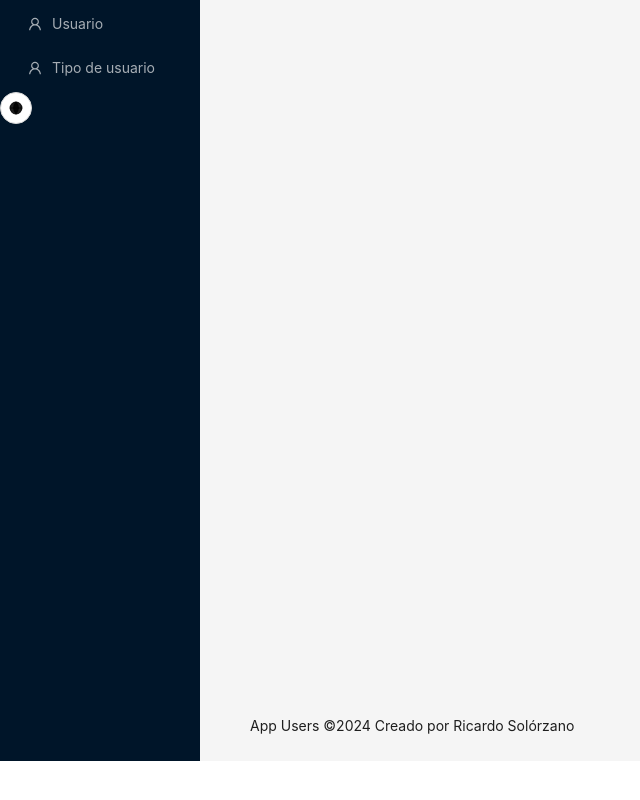
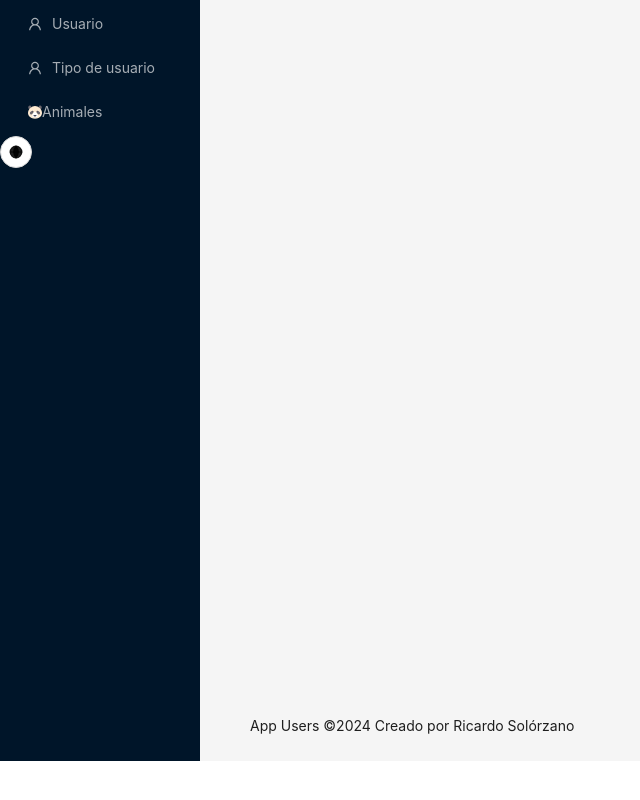
Before and after one commit to RicardoSolorzano0/proyect01-typescript, a React (Vite) app: page / in a window 1280 px wide. Shown: the whole page, without its empty margins (0-640 px from the left). Built offline with nearby package versions, Linux system fonts and the light colour scheme.

Commit message:
agregando una nueva ruta al front

```diff
--- a/src/constants/routes.ts
+++ b/src/constants/routes.ts
@@ -3,6 +3,7 @@ export const routes = {
     root: "/",
     user: "/user",
     typeUser: "/typeuser",
+    animals: "/animals",
   },
 };
 
--- a/src/router/menu.tsx
+++ b/src/router/menu.tsx
@@ -1,4 +1,5 @@
 import { routes } from "@/constants/routes";
+import { PandaSvg } from "@/ui/icons/PandaSvg";
 import { UserOutlined } from "@ant-design/icons";
 
 export const menu = [
@@ -12,4 +13,9 @@ export const menu = [
     label: "Tipo de usuario",
     icon: <UserOutlined />,
   },
+  {
+    path: routes.home.animals,
+    label: "Animales",
+    icon: <PandaSvg />,
+  },
 ];
--- a/src/router/router.tsx
+++ b/src/router/router.tsx
@@ -4,6 +4,7 @@ import { UsersTypePage } from "@/ui/pages/UsersTypePage/UsersTypePage";
 import { routes } from "@/constants/routes";
 import { ContainerLayout } from "@/ui/layouts/ContainerLayout/ContainerLayout";
 import { NotFound } from "@/ui/pages/NotFound/NotFound";
+import { AnimalPage } from "@/ui/pages/Animals/AnimalPage";
 
 export const router = createBrowserRouter([
   {
@@ -18,6 +19,10 @@ export const router = createBrowserRouter([
         path: routes.home.typeUser,
         element: <UsersTypePage />,
       },
+      {
+        path: routes.home.animals,
+        element: <AnimalPage />,
+      }
     ],
   },
   {
--- /dev/null
+++ b/src/ui/icons/PandaSvg.tsx
@@ -0,0 +1,37 @@
+export const PandaSvg = () => (
+    <svg viewBox="0 0 1024 1024" width="1em" height="1em" fill="currentColor">
+      <title>Panda icon</title>
+      <path
+        d="M99.096 315.634s-82.58-64.032-82.58-132.13c0-66.064 33.032-165.162 148.646-148.646 83.37 11.91 99.096 165.162 99.096 165.162l-165.162 115.614zM924.906 315.634s82.58-64.032 82.58-132.13c0-66.064-33.032-165.162-148.646-148.646-83.37 11.91-99.096 165.162-99.096 165.162l165.162 115.614z"
+        fill="#6B676E"
+      />
+      <path
+        d="M1024 561.548c0 264.526-229.23 429.42-512.002 429.42S0 826.076 0 561.548 283.96 66.064 512.002 66.064 1024 297.022 1024 561.548z"
+        fill="#FFEBD2"
+      />
+      <path
+        d="M330.324 842.126c0 82.096 81.34 148.646 181.678 148.646s181.678-66.55 181.678-148.646H330.324z"
+        fill="#E9D7C3"
+      />
+      <path
+        d="M644.13 611.098C594.582 528.516 561.55 512 512.002 512c-49.548 0-82.58 16.516-132.13 99.096-42.488 70.814-78.73 211.264-49.548 247.742 66.064 82.58 165.162 33.032 181.678 33.032 16.516 0 115.614 49.548 181.678-33.032 29.18-36.476-7.064-176.93-49.55-247.74z"
+        fill="#FFFFFF"
+      />
+      <path
+        d="M611.098 495.484c0-45.608 36.974-82.58 82.58-82.58 49.548 0 198.194 99.098 198.194 165.162s-79.934 144.904-148.646 99.096c-49.548-33.032-132.128-148.646-132.128-181.678zM412.904 495.484c0-45.608-36.974-82.58-82.58-82.58-49.548 0-198.194 99.098-198.194 165.162s79.934 144.904 148.646 99.096c49.548-33.032 132.128-148.646 132.128-181.678z"
+        fill="#6B676E"
+      />
+      <path
+        d="M512.002 726.622c-30.06 0-115.614 5.668-115.614 33.032 0 49.638 105.484 85.24 115.614 82.58 10.128 2.66 115.614-32.944 115.614-82.58-0.002-27.366-85.556-33.032-115.614-33.032z"
+        fill="#464655"
+      />
+      <path
+        d="M330.324 495.484m-33.032 0a33.032 33.032 0 1 0 66.064 0 33.032 33.032 0 1 0-66.064 0Z"
+        fill="#464655"
+      />
+      <path
+        d="M693.678 495.484m-33.032 0a33.032 33.032 0 1 0 66.064 0 33.032 33.032 0 1 0-66.064 0Z"
+        fill="#464655"
+      />
+    </svg>
+  );
```
